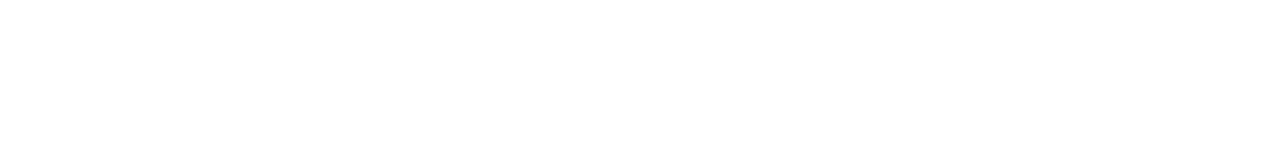
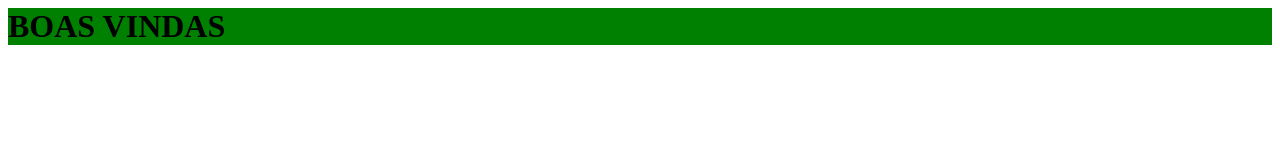
Before and after one commit to MiqueiasSevero/ProjetoSenac, a plain HTML site: page index.html in a window 1280 px wide. Drawn offline with Linux system fonts and the light colour scheme.

Commit message:
adcionado titulo na index

```diff
--- a/estilo.css
+++ b/estilo.css
@@ -0,0 +1,4 @@
+h1 {
+	background-color: green;
+
+}
--- a/index.html
+++ b/index.html
@@ -3,5 +3,6 @@
 	<link rel="stylesheet" type="text/css" href="estilo.css">
 </head>
 <body>
+	<h1>BOAS VINDAS</h1>
 </body>
 </html>
```
